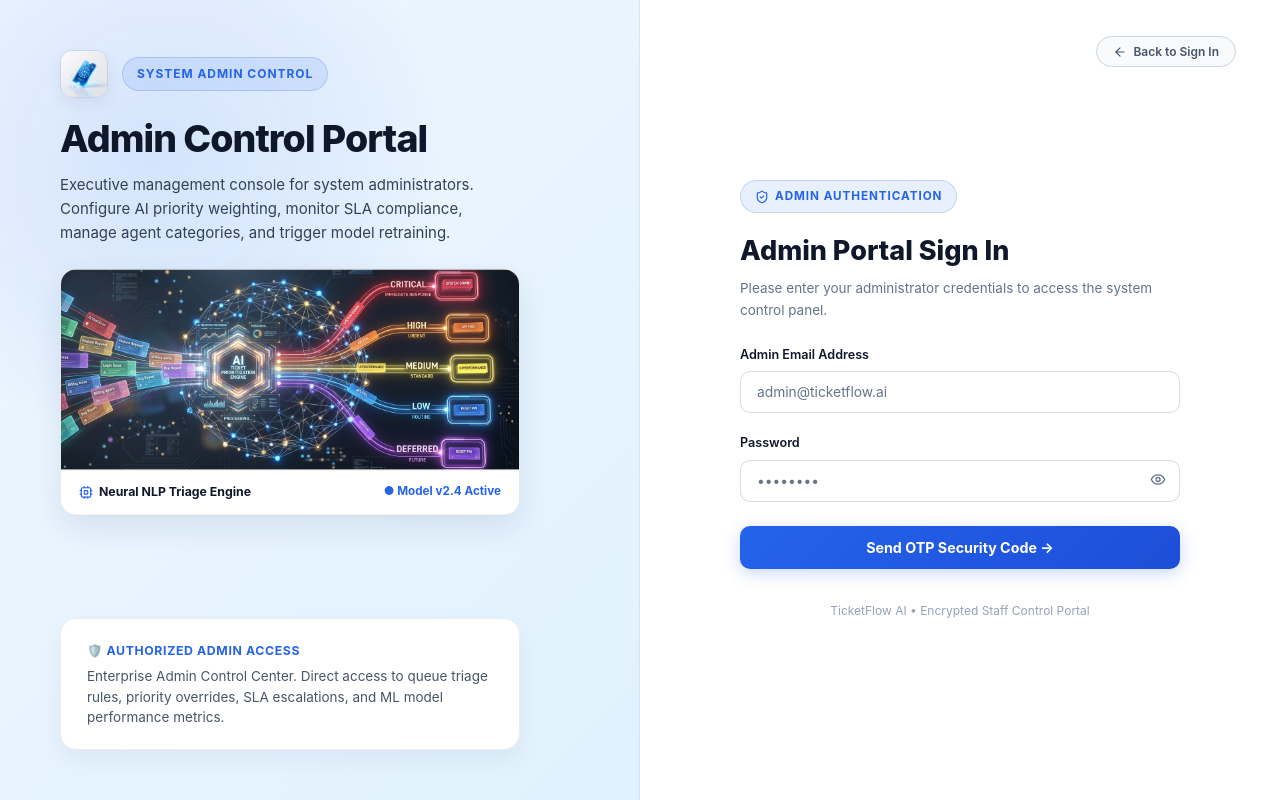
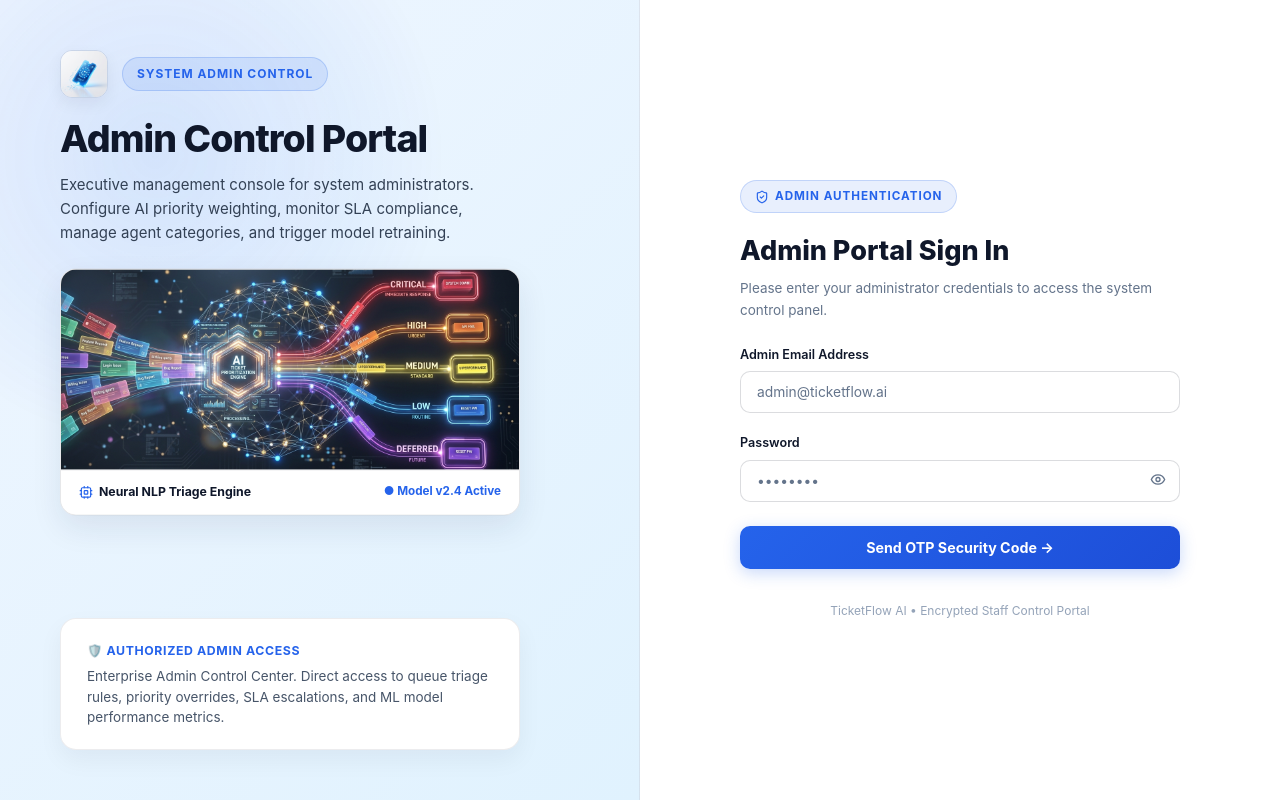
Before and after one commit to Deepakvk07/ticket-prioritization-system, a React (Vite) app in the folder frontend/: page /admin in a window 1280 px wide. Built offline with nearby package versions, Linux system fonts and the light colour scheme.

Commit message:
feat: remove Back to Sign In button from both Admin and Agent login portals

```diff
--- a/frontend/src/pages/AdminLogin.jsx
+++ b/frontend/src/pages/AdminLogin.jsx
@@ -417,16 +417,6 @@ export default function AdminLogin() {
 
       {/* Right Panel — Clean Centered White Form */}
       <div className="admin-form-panel">
-        <div style={{ position: 'absolute', top: 36, right: 44 }}>
-          <button
-            type="button"
-            onClick={() => navigate('/login')}
-            style={{ display: 'inline-flex', alignItems: 'center', gap: 6, padding: '7px 16px', borderRadius: 20, background: '#f8fafc', color: '#475569', fontSize: '0.8rem', fontWeight: 600, border: '1px solid #cbd5e1', cursor: 'pointer', transition: 'all 0.2s ease' }}
-          >
-            <ArrowLeft size={14} /> Back to Sign In
-          </button>
-        </div>
-
         <div className="admin-form-inner">
           <div className="admin-tag">
             <ShieldCheck size={14} /> Admin Authentication
--- a/frontend/src/pages/AgentLogin.jsx
+++ b/frontend/src/pages/AgentLogin.jsx
@@ -392,16 +392,6 @@ export default function AgentLogin() {
 
       {/* Right Panel — Clean Centered White Form */}
       <div className="agent-form-panel">
-        <div style={{ position: 'absolute', top: 36, right: 44 }}>
-          <button
-            type="button"
-            onClick={() => navigate('/login')}
-            style={{ display: 'inline-flex', alignItems: 'center', gap: 6, padding: '7px 16px', borderRadius: 20, background: '#f8fafc', color: '#475569', fontSize: '0.8rem', fontWeight: 600, border: '1px solid #cbd5e1', cursor: 'pointer', transition: 'all 0.2s ease' }}
-          >
-            <ArrowLeft size={14} /> Back to Sign In
-          </button>
-        </div>
-
         <div className="agent-form-inner">
           <div className="agent-tag">
             <Headphones size={14} /> {tab === 'signin' ? 'Agent Authentication' : 'Agent Registration'}
```
